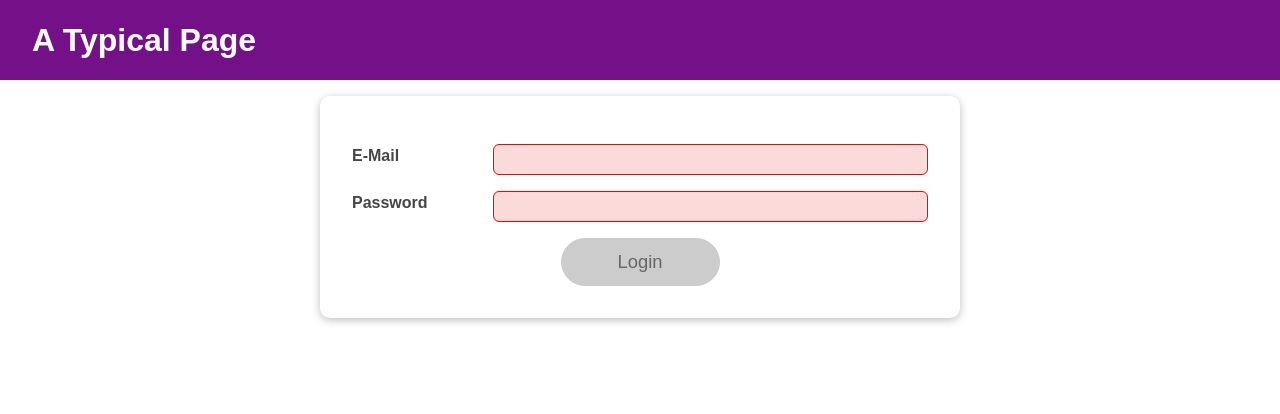
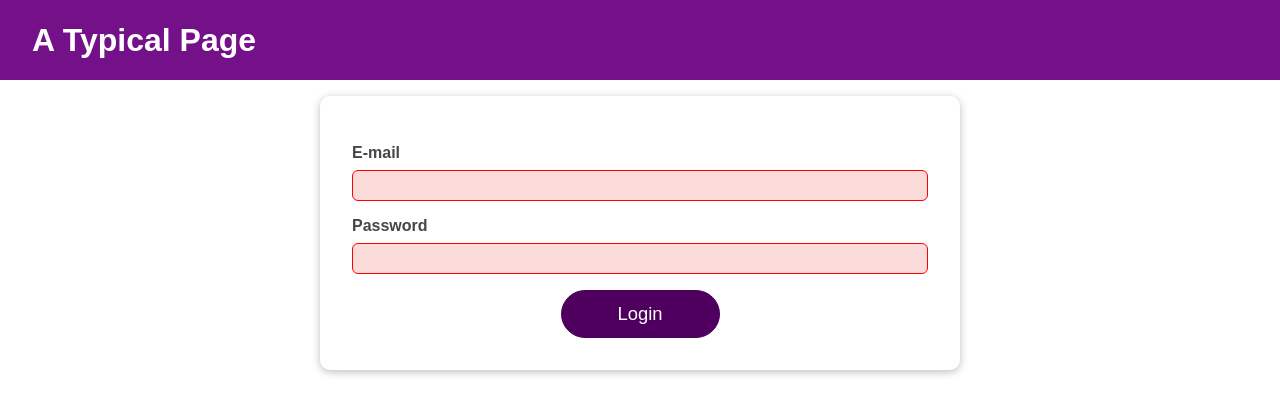
Before and after one commit to mdsavian/ReactCourse, a React (Create React App) app: page / in a window 1280 px wide. Shown: the top 414 px of the page. Built offline with nearby package versions, Linux system fonts and the light colour scheme; the HTML template or start-up script is replaced by a standard one.

Commit message:
add forward ref and create input UI component

```diff
--- a/src/components/Login/Login.js
+++ b/src/components/Login/Login.js
@@ -1,9 +1,10 @@
-import React, { useContext, useEffect, useReducer, useState } from "react";
+import React, { useContext, useEffect, useReducer, useRef, useState } from "react";
 
 import Card from "../UI/Card/Card";
 import classes from "./Login.module.css";
 import Button from "../UI/Button/Button";
 import AuthContext from "../../store/auth-context";
+import Input from "../UI/Input/Input";
 
 const emailReducer = (state, action) => {
   if (action.type === "INPUT_EMAIL") {
@@ -16,26 +17,28 @@ const emailReducer = (state, action) => {
   return { value: "", isValid: false };
 };
 
-const passwordReducer = (state, action) =>{
-
-  if (action.type === 'INPUT_PASSWORD')
-  {
-    return {value:action.val, isValid:action.val.trim().length > 6}
+const passwordReducer = (state, action) => {
+  if (action.type === "INPUT_PASSWORD") {
+    return { value: action.val, isValid: action.val.trim().length > 6 };
   }
 
-  if (action.type === 'VALIDATE_PASSWORD')
-  {
-    return {value:state.value, isValid:state.value.trim().length > 6}
+  if (action.type === "VALIDATE_PASSWORD") {
+    return { value: state.value, isValid: state.value.trim().length > 6 };
   }
 
-  return {value:'', isValid:false}
-
-}
+  return { value: "", isValid: false };
+};
 const Login = () => {
   const [formIsValid, setFormIsValid] = useState(false);
-  const ctx = useContext(AuthContext)
+  const ctx = useContext(AuthContext);
 
-  const [passwordState, dispatchPassword] = useReducer(passwordReducer, {value:'', isValid:false})
+  const inputEmailRef = useRef()
+  const inputPasswordRef = useRef()
+
+  const [passwordState, dispatchPassword] = useReducer(passwordReducer, {
+    value: "",
+    isValid: false,
+  });
 
   const [emailState, dispatchEmail] = useReducer(emailReducer, {
     value: "",
@@ -44,9 +47,7 @@ const Login = () => {
 
   useEffect(() => {
     const identifier = setTimeout(() => {
-      setFormIsValid(
-        emailState.isValid && passwordState.isValid
-      );
+      setFormIsValid(emailState.isValid && passwordState.isValid);
     }, 500);
 
     return () => {
@@ -54,13 +55,12 @@ const Login = () => {
     };
   }, [emailState.isValid, passwordState.isValid]);
 
-
   const emailChangeHandler = (event) => {
     dispatchEmail({ type: "INPUT_EMAIL", val: event.target.value });
   };
 
   const passwordChangeHandler = (event) => {
-    dispatchPassword({type:'INPUT_PASSWORD', val:event.target.value})
+    dispatchPassword({ type: "INPUT_PASSWORD", val: event.target.value });
   };
 
   const validateEmailHandler = () => {
@@ -70,47 +70,52 @@ const Login = () => {
   };
 
   const validatePasswordHandler = () => {
-    dispatchPassword({type:'VALIDATE_PASSWORD'})
+    dispatchPassword({ type: "VALIDATE_PASSWORD" });
   };
 
   const submitHandler = (event) => {
     event.preventDefault();
+    if (formIsValid)
+    {
       ctx.onLogin(emailState.value, passwordState.value);
+    }
+    else if (!emailState.isValid)
+    {
+      inputEmailRef.current.focus()
+    }
+    else if (!passwordState.isValid)
+    {
+      inputPasswordRef.current.focus()
+    }
+
   };
 
   return (
     <Card className={classes.login}>
       <form onSubmit={submitHandler}>
-        <div
-          className={`${classes.control} ${
-            emailState.isValid === false ? classes.invalid : ""
-          }`}
-        >
-          <label htmlFor="email">E-Mail</label>
-          <input
+        <Input
+          ref={inputEmailRef}
           type="email"
           id="email"
           value={emailState.value}
+          isValid={emailState.isValid}
           onChange={emailChangeHandler}
           onBlur={validateEmailHandler}
+          labelTitle="E-mail"
         />
-        </div>
-        <div
-          className={`${classes.control} ${
-            passwordState.isValid === false ? classes.invalid : ""
-          }`}
-        >
-          <label htmlFor="password">Password</label>
-          <input
+
+        <Input
+          ref={inputPasswordRef}
           type="password"
           id="password"
           value={passwordState.value}
+          isValid={passwordState.isValid}
           onChange={passwordChangeHandler}
           onBlur={validatePasswordHandler}
+          labelTitle="Password"
         />
-        </div>
         <div className={classes.actions}>
-          <Button type="submit" className={classes.btn} disabled={!formIsValid}>
+          <Button type="submit" className={classes.btn}>
             Login
           </Button>
         </div>
--- a/src/components/Login/Login.module.css
+++ b/src/components/Login/Login.module.css
@@ -3,44 +3,6 @@
   max-width: 40rem;
   margin: 2rem auto;
   padding: 2rem;
-}
-
-.control {
-  margin: 1rem 0;
-  display: flex;
-  align-items: stretch;
-  flex-direction: column;
-}
-
-.control label,
-.control input {
-  display: block;
-}
-
-.control label {
-  font-weight: bold;
-  flex: 1;
-  color: #464646;
-  margin-bottom: 0.5rem;
-}
-
-.control input {
-  flex: 3;
-  font: inherit;
-  padding: 0.35rem 0.35rem;
-  border-radius: 6px;
-  border: 1px solid #ccc;
-}
-
-.control input:focus {
-  outline: none;
-  border-color: #4f005f;
-  background: #f6dbfc;
-}
-
-.control.invalid input {
-  border-color: red;
-  background: #fbdada;
 }
 
 .actions {
--- /dev/null
+++ b/src/components/UI/Input/Input.js
@@ -0,0 +1,34 @@
+import React, { useImperativeHandle, useRef } from "react";
+import classes from "./Input.module.css";
+
+const Input = React.forwardRef((props, ref) => {
+  const inputRef = useRef();
+  const activate = () => {
+    inputRef.current.focus();
+  };
+
+  useImperativeHandle(ref, () => {
+    return { focus: activate };
+  });
+
+  return (
+    <div
+      className={`${classes.control} ${
+        props.isValid === false ? classes.invalid : ""
+      }`}
+    >
+      <label htmlFor={props.id}>{props.labelTitle}</label>
+
+      <input
+        ref={inputRef}
+        type={props.type}
+        id={props.id}
+        value={props.value}
+        onChange={props.onChange}
+        onBlur={props.onBlur}
+      />
+    </div>
+  );
+});
+
+export default Input;
--- /dev/null
+++ b/src/components/UI/Input/Input.module.css
@@ -0,0 +1,39 @@
+
+
+  .control {
+    margin: 1rem 0;
+    display: flex;
+    align-items: stretch;
+    flex-direction: column;
+  }
+
+  .control label,
+  .control input {
+    display: block;
+  }
+
+  .control label {
+    font-weight: bold;
+    flex: 1;
+    color: #464646;
+    margin-bottom: 0.5rem;
+  }
+
+  .control input {
+    flex: 3;
+    font: inherit;
+    padding: 0.35rem 0.35rem;
+    border-radius: 6px;
+    border: 1px solid #ccc;
+  }
+
+  .control input:focus {
+    outline: none;
+    border-color: #4f005f;
+    background: #f6dbfc;
+  }
+
+  .control.invalid input {
+    border-color: red;
+    background: #fbdada;
+  }
```
Also changed, not shown: 1 other file (tests, documents, lock files or other folders). Lines whose indentation alone changed are shown as unchanged.
